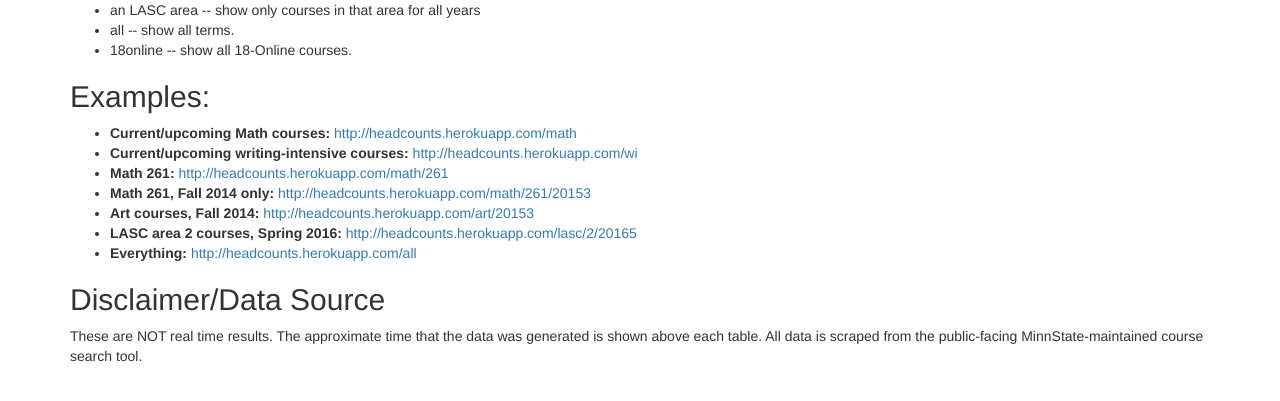
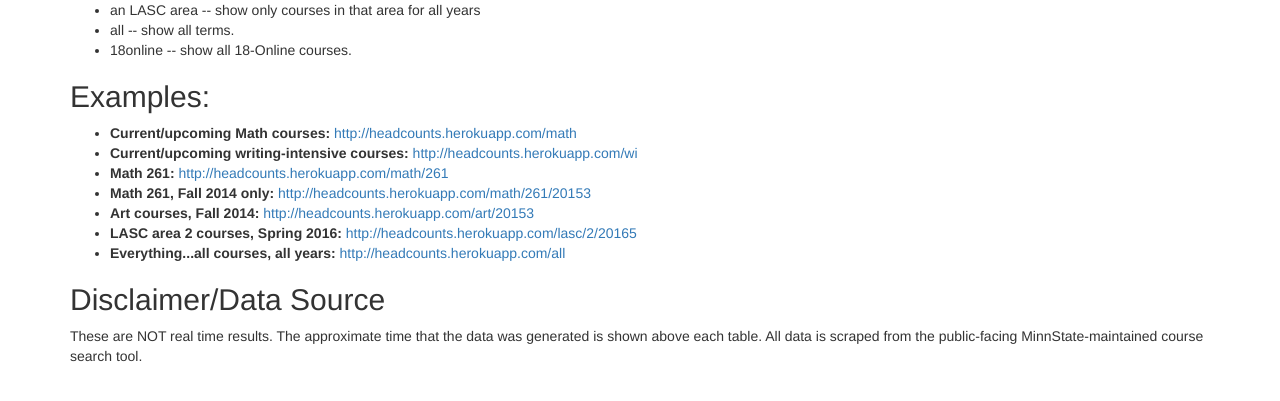
Before and after one commit to mwcraig/headcounts-web, a Flask app: page / in a window 1280 px wide. Shown: the part 353-754 px from the top of the page. Run offline with Flask 2, Linux system fonts and the light colour scheme; parts of the project's set-up code (start-up, migrations or seed data) failed here and were passed over; some libraries are stand-ins or nearby versions.

Commit message:
More detail in instructions

```diff
--- a/templates/instructions.html
+++ b/templates/instructions.html
@@ -30,7 +30,7 @@
         <li><b>Math 261, Fall 2014 only:</b> <a href="http://headcounts.herokuapp.com/math/261/20153">http://headcounts.herokuapp.com/math/261/20153</a></li>
         <li><b>Art courses, Fall 2014:</b> <a href="http://headcounts.herokuapp.com/art/20153">http://headcounts.herokuapp.com/art/20153</a></li>
         <li><b>LASC area 2 courses, Spring 2016:</b> <a href="http://headcounts.herokuapp.com/lasc/2/20165">http://headcounts.herokuapp.com/lasc/2/20165</a></li>
-        <li><b>Everything:</b> <a href="http://headcounts.herokuapp.com/all">http://headcounts.herokuapp.com/all</a></li>
+        <li><b>Everything...all courses, all years:</b> <a href="http://headcounts.herokuapp.com/all">http://headcounts.herokuapp.com/all</a></li>
     </ul>
 
     <h2>Disclaimer/Data Source</h2>
```
